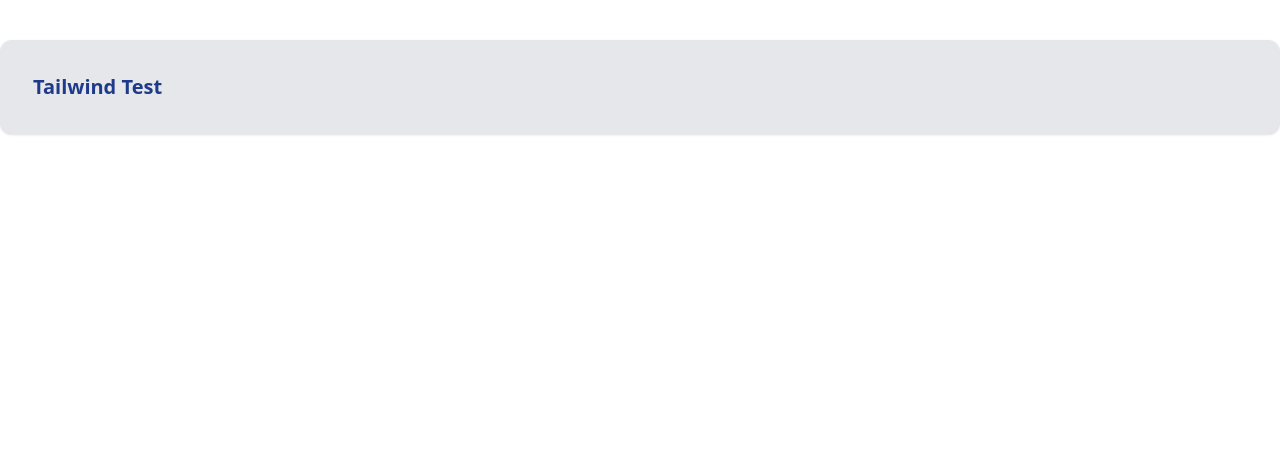
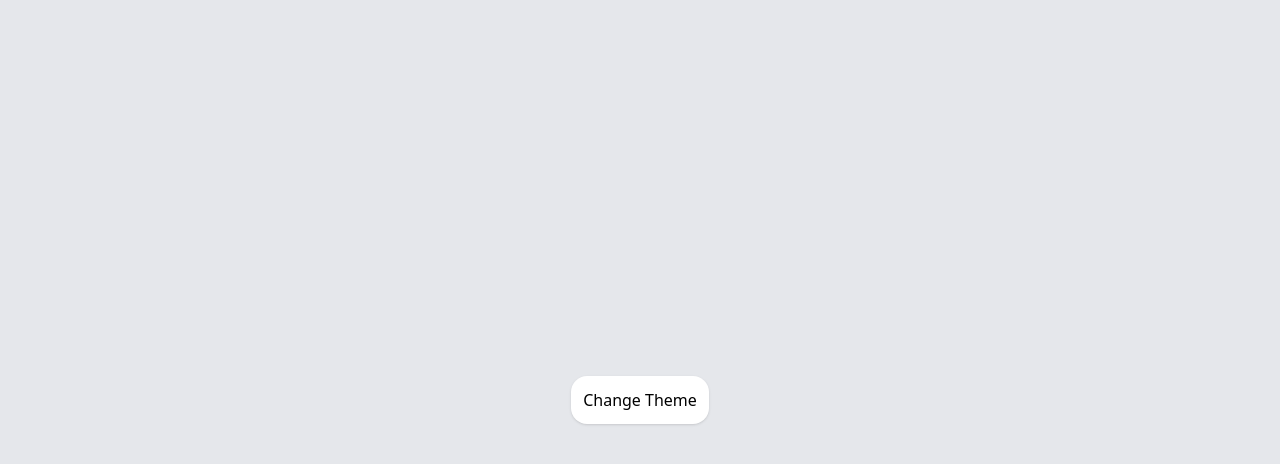
Before and after one commit to brajpatel/messaging-app, a React (Vite) app: page / in a window 1280 px wide. Shown: the top 464 px of the page. Built offline with nearby package versions, Linux system fonts and the light colour scheme.

Commit message:
Set up app for theme switching

```diff
--- a/index.html
+++ b/index.html
@@ -6,7 +6,7 @@
     <meta name="viewport" content="width=device-width, initial-scale=1.0" />
     <title>Messaging App</title>
   </head>
-  <body>
+  <body className="dark">
     <div id="root"></div>
     <script type="module" src="/src/main.jsx"></script>
   </body>
--- a/src/App.jsx
+++ b/src/App.jsx
@@ -1,9 +1,25 @@
 import './App.css'
+import { useState, useEffect } from 'react'
 
 function App() {
+  const [theme, setTheme] = useState('light');
+
+  useEffect(() => {
+    if(theme === 'dark') {
+      document.documentElement.classList.add('dark');
+    }
+    else {
+      document.documentElement.classList.remove('dark');
+    }
+  }, [theme])
+
+  const handleTheme = () => {
+    setTheme(theme === 'dark' ? 'light' : 'dark')
+  }
+
   return (
-    <div className='container mx-auto bg-gray-200 rounded-xl shadow border p-8 m-10'>
-      <h1 className='text-xl text-blue-900 font-bold'>Tailwind Test</h1>
+    <div className='h-screen bg-gray-200 dark:bg-gray-900 flex justify-center items-center'>
+      <button className='bg-white rounded-2xl p-3 shadow' onClick={handleTheme}>Change Theme</button>
     </div>
   )
 }
--- a/tailwind.config.js
+++ b/tailwind.config.js
@@ -1,9 +1,9 @@
 /** @type {import('tailwindcss').Config} */
 export default {
   content: [
-    "./index.html",
     "./src/**/*.{js,jsx,ts,tsx}"
   ],
+  darkMode: "class",
   theme: {
     extend: {},
   },
```
